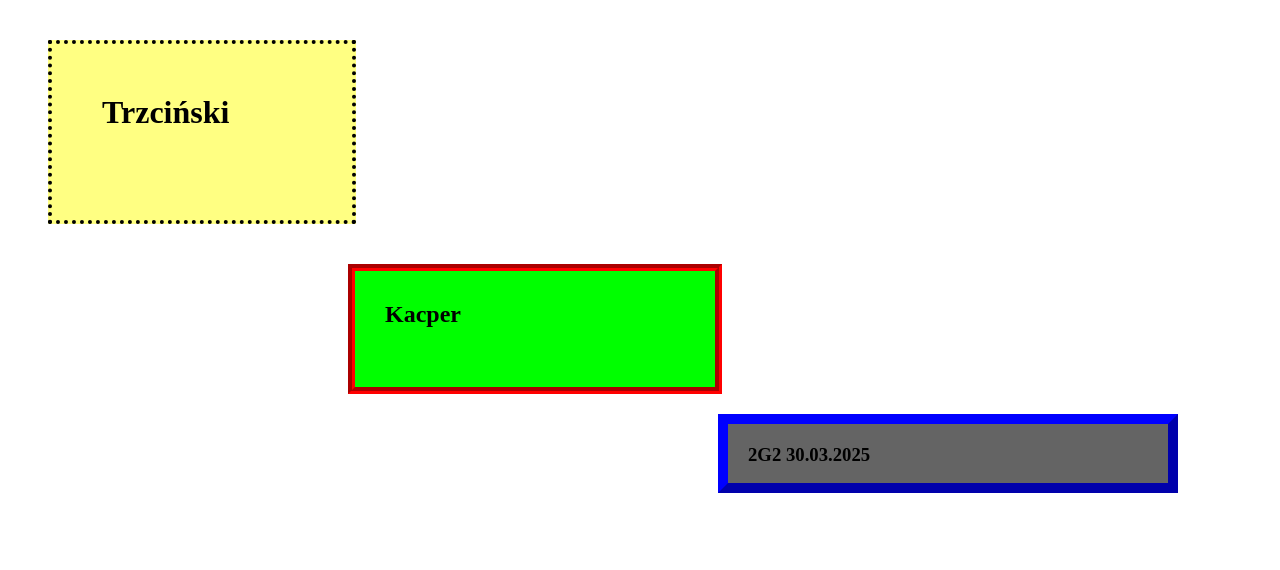
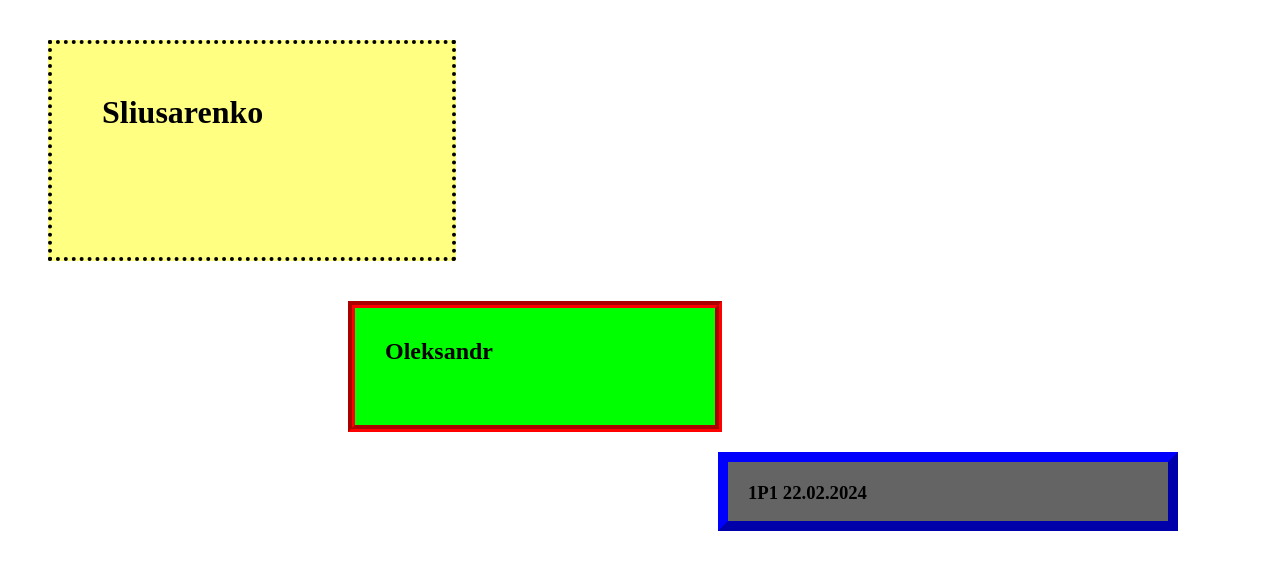
Before and after one commit to KacperTrzcinski/css, a plain HTML site: page z33_trzc.html in a window 1280 px wide. Drawn offline with Linux system fonts and the light colour scheme.

Commit message:
Update z33_trzc.html

```diff
--- a/z33_trzc.html
+++ b/z33_trzc.html
@@ -1,13 +1,12 @@
 <!DOCTYPE html>
 <html>
 <head>
-<title>zadanie 32-Trzciński</title>
+<title>Kacper Trzciński z33</title>
 <meta charset="utf-8" />
-
 <style type="text/css">
 h1 {
- width: 200px;
- height:2cm;
+width: 300px;
+height:3cm;
 padding : 50px;
 margin : 40px;
 border : 4px dotted black;
@@ -32,8 +31,9 @@
 </style>
 </head>
 <body>
- <h1> Trzciński</h1>
- <h2>Kacper</h2>
- <h3>2G2 30.03.2025</h3>
+<h1>Sliusarenko</h1>
+<h2>Oleksandr</h2>
+<h3>1P1 22.02.2024</h3>
 </body>
 </html>
+<!-- Oleksandr Sliusarenko -->
```
Lines whose indentation alone changed are shown as unchanged.
